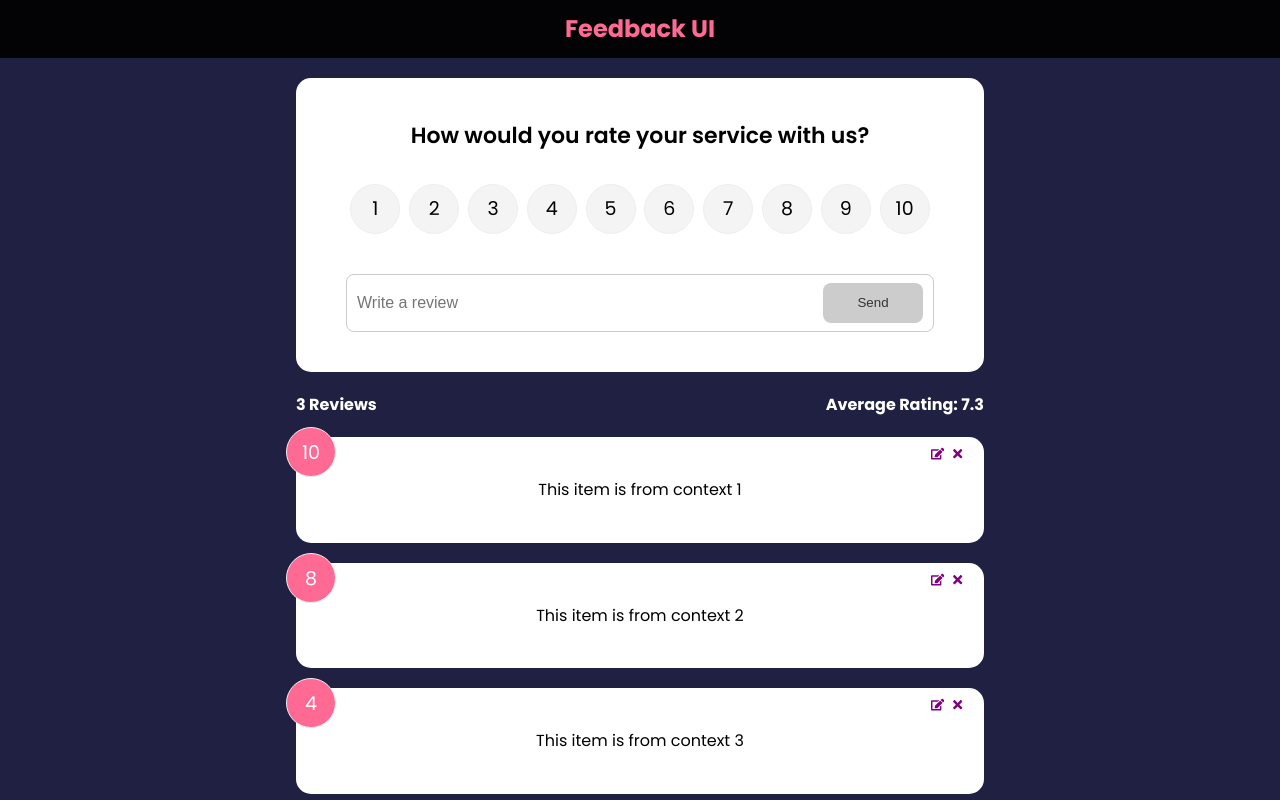
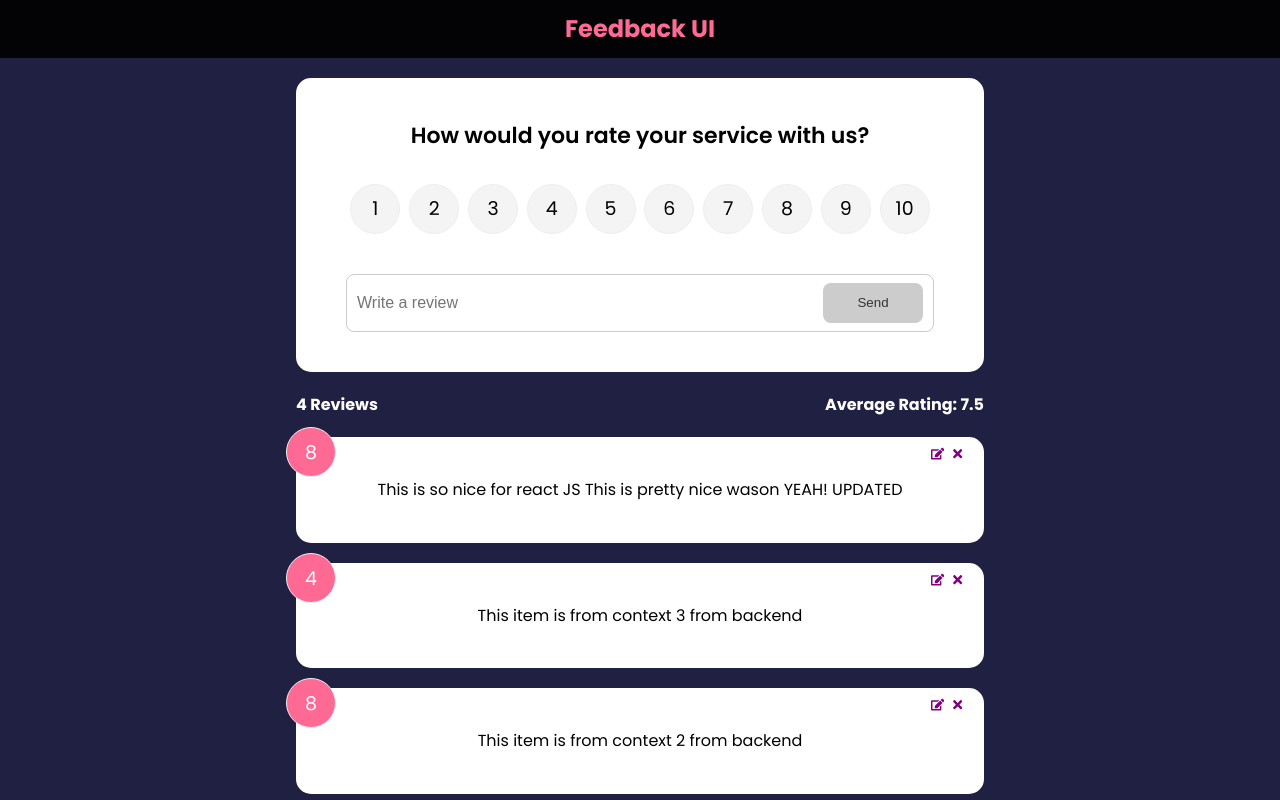
Before and after one commit to rolivarriaa/feedback-app, a React (Create React App) app: page / in a window 1280 px wide. Shown: the top 800 px of the page. Built offline with nearby package versions, Linux system fonts and the light colour scheme; data requests are answered from the project's data file.

Commit message:
se agreggo el server de json y ya las funciones editar usando el API

```diff
--- a/db.json
+++ b/db.json
@@ -16,34 +16,9 @@
       "rating": 4
     },
     {
-      "id": 4
-    },
-    {
-      "id": 5
-    },
-    {
-      "id": 6
-    },
-    {
-      "id": 7
-    },
-    {
-      "id": 8
-    },
-    {
-      "text": "This is so nice for react JS buddy",
-      "rating 12": "",
-      "id": 9
-    },
-    {
-      "text": "This is so nice for react JS buddy",
-      "rating": "12",
+      "text": "This is so nice for react JS This is pretty nice wason YEAH! UPDATED",
+      "rating": 8,
       "id": 10
-    },
-    {
-      "text": "This is so nice for react JS buddy",
-      "rating": "12",
-      "id": 11
     }
   ]
 }
--- a/package.json
+++ b/package.json
@@ -1,7 +1,8 @@
 {
   "name": "feedback-app",
   "version": "0.1.0",
-  "private": false,
+  "private": true,
+  "proxy": "http://localhost:5000/",
   "dependencies": {
     "@testing-library/jest-dom": "^5.16.2",
     "@testing-library/react": "^12.1.4",
--- a/src/App.js
+++ b/src/App.js
@@ -38,10 +38,10 @@ function App() {
             <Route path="/post/:id/:name" element={<Post />} />
           </Routes>
           <Card>
-            <NavLink to="/" activeClassnaME="active">
+            <NavLink to="/" activeclassname="active">
               Home
             </NavLink>
-            <NavLink to="/about" activeClassnaME="active">
+            <NavLink to="/about" activeclassname="active">
               About
             </NavLink>
           </Card>
--- a/src/components/FeedbackList.js
+++ b/src/components/FeedbackList.js
@@ -4,13 +4,33 @@ import FeedbackItem from "./FeedbackItem";
 import { motion, AnimatePresence } from "framer-motion";
 import { useContext } from "react";
 import FeedbackContext from "../context/FeedbackContext";
+import Spinner from "./shared/Spinner";
 function FeedbackList() {
-  const { feedback } = useContext(FeedbackContext);
+  const { feedback, isLoading } = useContext(FeedbackContext);
   // console.log(feedback);
 
-  if (!feedback || feedback.length === 0) {
+  if ((!isLoading && !feedback) || feedback.length === 0) {
     return <p>no feedback yet</p>;
   }
+
+  return isLoading ? (
+    <Spinner />
+  ) : (
+    <div className="feedback-list">
+      <AnimatePresence>
+        {feedback.map((item) => (
+          <motion.div
+            key={item.id}
+            initial={{ opacity: 0 }}
+            animate={{ opacity: 1 }}
+            exit={{ opacity: 0 }}
+          >
+            <FeedbackItem key={item.id} item={item} />
+          </motion.div>
+        ))}
+      </AnimatePresence>
+    </div>
+  );
 
   return (
     <div className="feedback-list">
--- /dev/null
+++ b/src/components/shared/Spinner.js
@@ -0,0 +1,14 @@
+import React from "react";
+import spinner from "../assets/spinner.gif";
+
+function Spinner() {
+  return (
+    <img
+      src={spinner}
+      alt="Loading..."
+      style={{ width: "100px", margin: "auto", display: "block" }}
+    />
+  );
+}
+
+export default Spinner;
--- a/src/context/FeedbackContext.js
+++ b/src/context/FeedbackContext.js
@@ -1,45 +1,52 @@
-import { createContext, useState } from "react";
+import { createContext, useState, useEffect } from "react";
 
 const FeedbackContext = createContext();
 
 export const FeedbackProvider = ({ children }) => {
   // add feedback items
-  const [feedback, setFeedback] = useState([
-    {
-      id: 1,
-      text: "This item is from context 1",
-      rating: 10,
-    },
-    {
-      id: 2,
-      text: "This item is from context 2",
-      rating: 8,
-    },
-    {
-      id: 3,
-      text: "This item is from context 3",
-      rating: 4,
-    },
-  ]);
+  const [isLoading, setIsLoading] = useState(true);
+  const [feedback, setFeedback] = useState([]);
 
   const [feedbackEdit, setFeedbackEdit] = useState({
     item: {},
     edit: false,
   });
 
+  useEffect(() => {
+    fetchFeedback();
+  }, []);
+
+  const fetchFeedback = async () => {
+    const response = await fetch(`/feedback?_sort=id&_order=desc`);
+    const data = await response.json();
+    setFeedback(data);
+  };
+
   // delete feedback
-  const deleteFeedback = (id) => {
+  const deleteFeedback = async (id) => {
     if (window.confirm("Are you sure you want to delete?")) {
+      await fetch(`/feedback/${id}`, {
+        method: "DELETE",
+      });
       setFeedback(feedback.filter((item) => item.id !== id));
     }
   };
 
-  const addFeedback = (newFeedback) => {
-    // newFeedback.id = uuidv4();
-    newFeedback.id = Math.random();
-    setFeedback([newFeedback, ...feedback]);
+  const addFeedback = async (newFeedback) => {
+    const response = await fetch("/feedback", {
+      method: "POST",
+      headers: {
+        "Content-Type": "application/json",
+      },
 
-    // console.log(feedback);
+      body: JSON.stringify(newFeedback),
+    });
+
+    const data = await response.json();
+
+    setFeedback([data, ...feedback]);
+
+    console.log(data);
   };
 
   // set item to be updated
@@ -50,10 +57,18 @@ export const FeedbackProvider = ({ children }) => {
     });
   };
 
-  const updateFeedback = (id, updItem) => {
-    // console.log(id, updItem);
+  const updateFeedback = async (id, updItem) => {
+    const response = await fetch(`/feedback/${id}`, {
+      method: "PUT",
+      headers: {
+        "Content-Type": "application/json",
+      },
+      body: JSON.stringify(updItem),
+    });
+
+    const data = await response.json();
     setFeedback(
-      feedback.map((item) => (item.id === id ? { ...item, ...updItem } : item))
+      feedback.map((item) => (item.id === id ? { ...item, ...data } : item))
     );
   };
 
```
Also changed, not shown: src/components/assets/spinner.gif (added).
